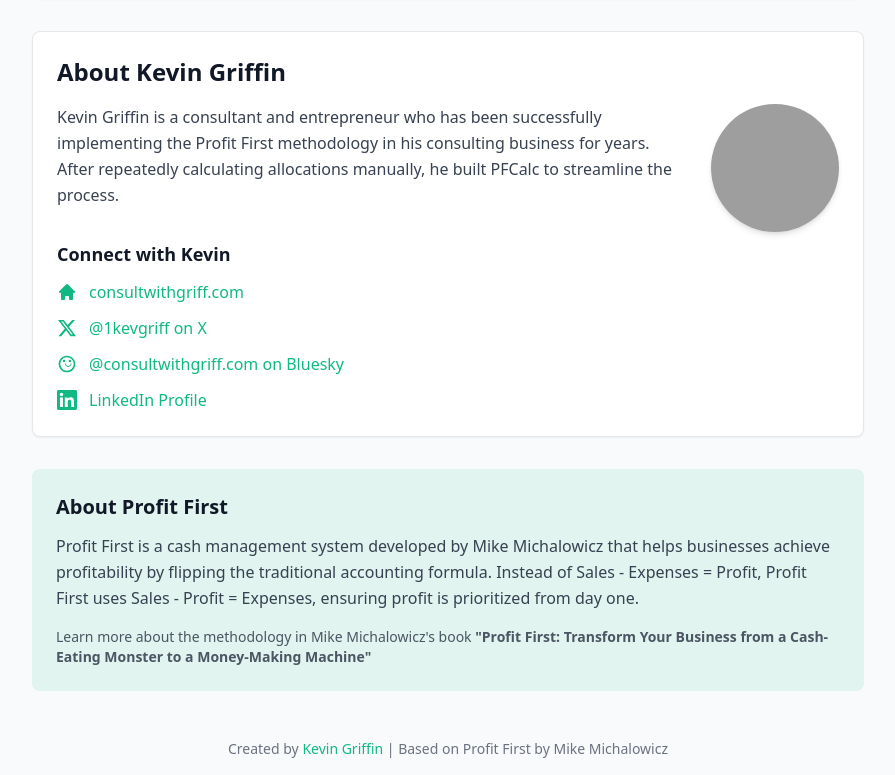
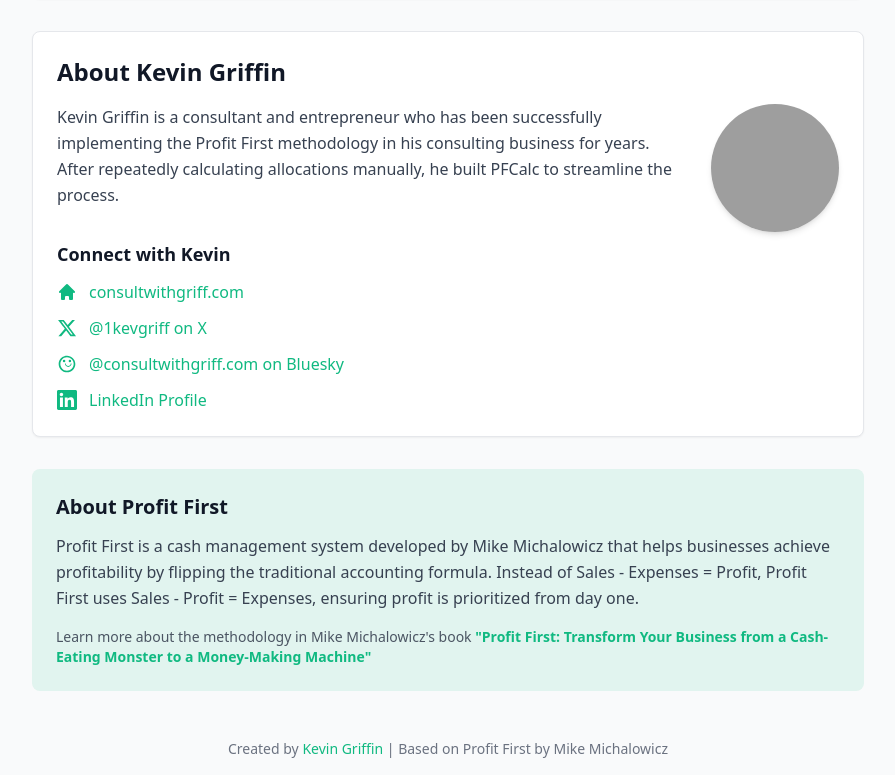
Before and after one commit to 1kevgriff/pfcalc, a Vue app: page /about in a window 1280 px wide. Shown: the part 419-1194 px from the top of the page, without its empty margins (192-1087 px from the left). Built offline with nearby package versions, Linux system fonts and the light colour scheme; grey boxes are pictures that could not be loaded.

Commit message:
Add link to profitfirstbook.com for Mike Michalowicz

```diff
--- a/src/views/AboutView.vue
+++ b/src/views/AboutView.vue
@@ -104,7 +104,9 @@
       </p>
       <p class="text-sm text-gray-600">
         Learn more about the methodology in Mike Michalowicz's book
-        <span class="font-semibold">"Profit First: Transform Your Business from a Cash-Eating Monster to a Money-Making Machine"</span>
+        <a href="https://profitfirstbook.com" target="_blank" rel="noopener noreferrer" class="font-semibold text-profit-green hover:text-green-700">
+          "Profit First: Transform Your Business from a Cash-Eating Monster to a Money-Making Machine"
+        </a>
       </p>
     </div>
   </div>
```
Also changed, not shown: 1 other file (tests, documents, lock files or other folders).
